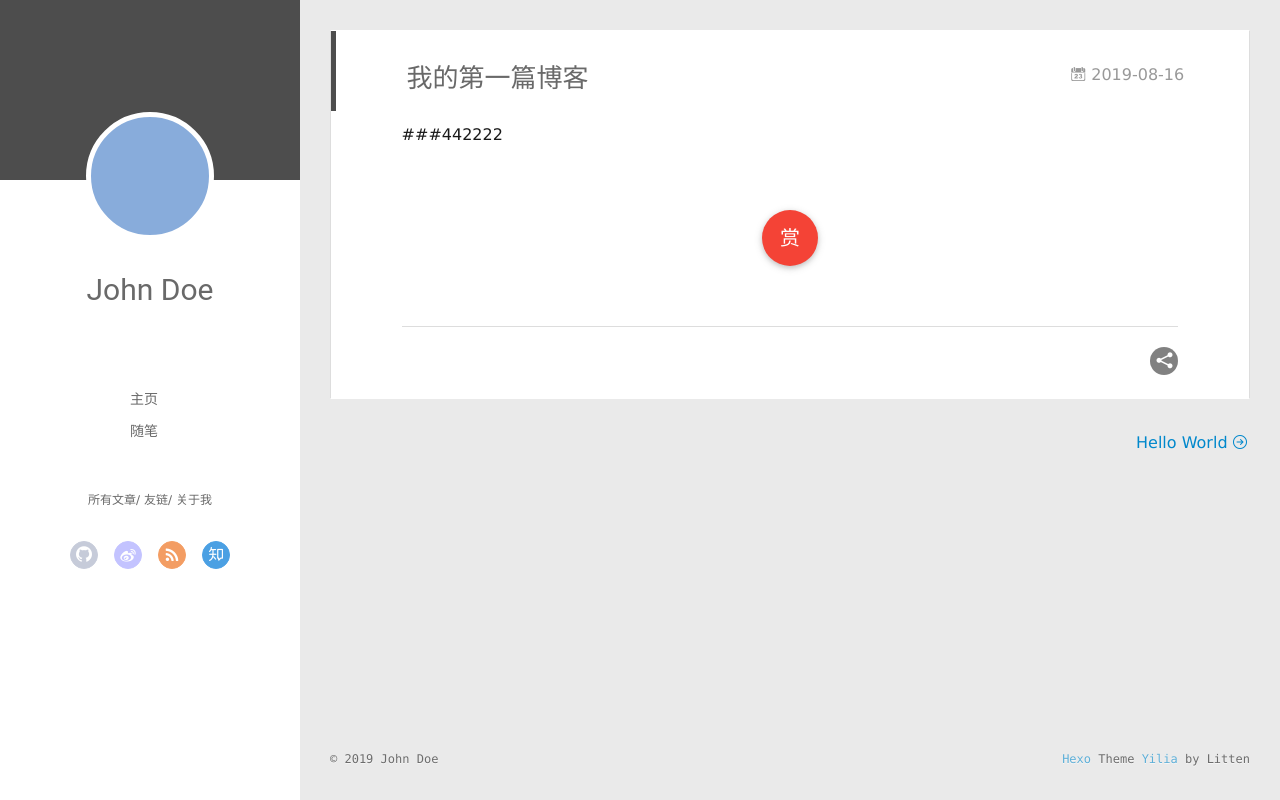
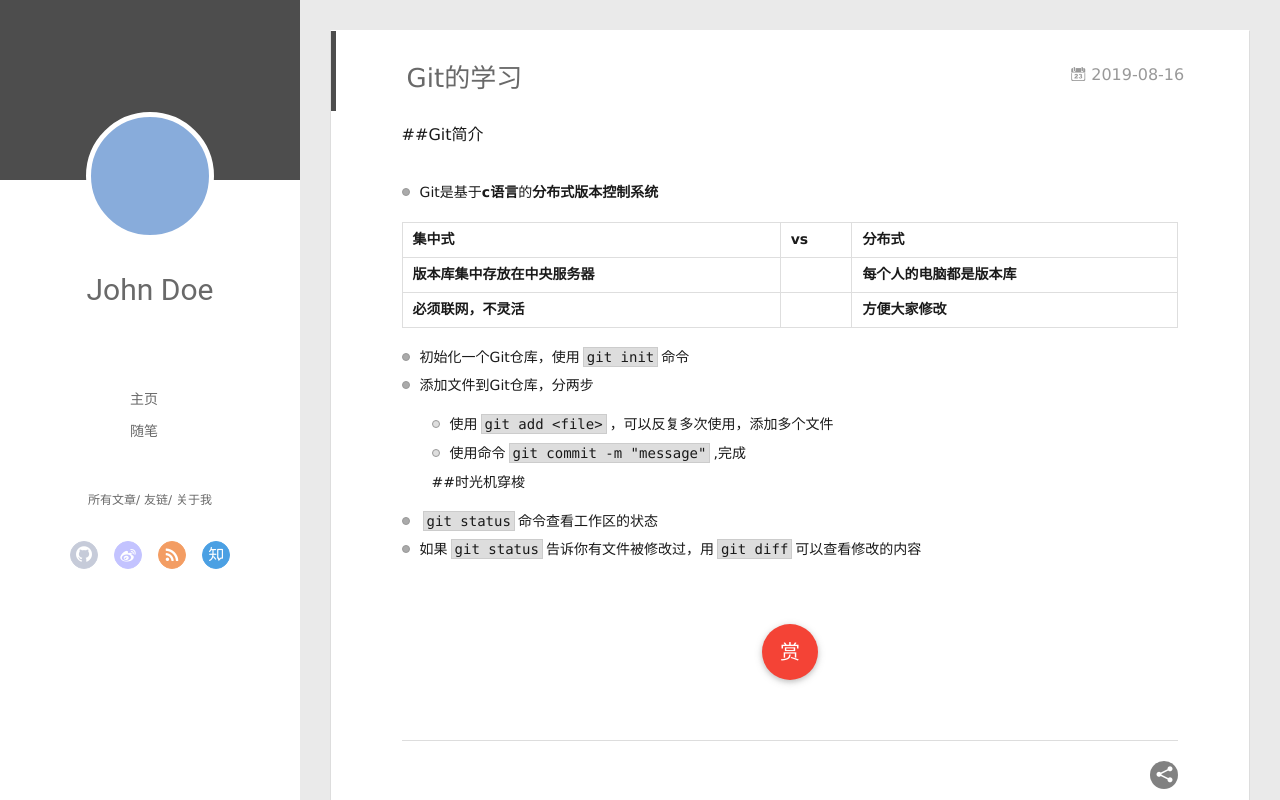
Before and after one commit to winterhu23/winterhu23.github.io, a plain HTML site: page 2019/08/16/GitStudy/index.html in a window 1280 px wide. Drawn offline with Linux system fonts and the light colour scheme; no server answers.

Commit message:
Site updated: 2019-08-16 21:14:04

```diff
--- a/2019/08/16/我的第一篇博客/index.html
+++ b/2019/08/16/GitStudy/index.html
@@ -6,19 +6,19 @@
   <meta name="renderer" content="webkit">
   <meta http-equiv="X-UA-Compatible" content="IE=edge">
   <link rel="dns-prefetch" href="http://yoursite.com">
-  <title>我的第一篇博客 | Hexo</title>
+  <title>Git的学习 | Hexo</title>
   <meta name="viewport" content="width=device-width, initial-scale=1, maximum-scale=1">
-  <meta name="description" content="###442222">
+  <meta name="description" content="##Git简介  Git是基于c语言的分布式版本控制系统                      集中式                         vs                         分布式                               版本库集中存放在中央服务器">
 <meta property="og:type" content="article">
-<meta property="og:title" content="我的第一篇博客">
-<meta property="og:url" content="http://yoursite.com/2019/08/16/我的第一篇博客/index.html">
+<meta property="og:title" content="Git的学习">
+<meta property="og:url" content="http://yoursite.com/2019/08/16/GitStudy/index.html">
 <meta property="og:site_name" content="Hexo">
-<meta property="og:description" content="###442222">
+<meta property="og:description" content="##Git简介  Git是基于c语言的分布式版本控制系统                      集中式                         vs                         分布式                               版本库集中存放在中央服务器">
 <meta property="og:locale" content="en">
-<meta property="og:updated_time" content="2019-08-16T05:55:39.199Z">
+<meta property="og:updated_time" content="2019-08-16T12:56:39.014Z">
 <meta name="twitter:card" content="summary">
-<meta name="twitter:title" content="我的第一篇博客">
-<meta name="twitter:description" content="###442222">
+<meta name="twitter:title" content="Git的学习">
+<meta name="twitter:description" content="##Git简介  Git是基于c语言的分布式版本控制系统                      集中式                         vs                         分布式                               版本库集中存放在中央服务器">
 
     <link rel="alternative" href="/atom.xml" title="Hexo" type="application/atom+xml">
 
@@ -154,19 +154,19 @@
             <canvas data-colors="#eaeaea" data-sectionHeight="100" data-contentId="js-content" id="myCanvas1" class="anm-canvas"></canvas>
           </div>
           <div id="js-content" class="content-ll">
-            <article id="post-我的第一篇博客" class="article article-type-post " itemscope itemprop="blogPost">
+            <article id="post-GitStudy" class="article article-type-post " itemscope itemprop="blogPost">
   <div class="article-inner">
 
       <header class="article-header">
 
 
     <h1 class="article-title" itemprop="name">
-      我的第一篇博客
+      Git的学习
     </h1>
 
 
 
-        <a href="/2019/08/16/我的第一篇博客/" class="archive-article-date">
+        <a href="/2019/08/16/GitStudy/" class="archive-article-date">
   	<time datetime="2019-08-16T05:55:00.000Z" itemprop="datePublished"><i class="icon-calendar icon"></i>2019-08-16</time>
 </a>
 
@@ -174,7 +174,50 @@
 
     <div class="article-entry" itemprop="articleBody">
 
-        <p>###442222</p>
+        <p>##Git简介</p>
+<ul>
+<li>Git是基于<strong>c语言</strong>的<strong>分布式版本控制系统</strong><table>
+   <tr>
+      <th>
+          集中式
+      </th>
+      <th>
+          vs
+      </th>
+      <th>
+          分布式
+      </th>
+  </tr>
+  <tr>
+      <th>
+          版本库集中存放在中央服务器<br>
+      </th>
+      <th>
+      </th>
+      <th>
+          每个人的电脑都是版本库<br>
+      </th>
+  </tr>
+  <tr>
+      <th>
+          必须联网，不灵活<br>
+      </th>
+      <th>
+      </th>
+      <th>
+          方便大家修改<br>
+      </th>
+  </tr>
+</table></li>
+<li>初始化一个Git仓库，使用<code>git init</code>命令</li>
+<li>添加文件到Git仓库，分两步<ul>
+<li>使用<code>git add &lt;file&gt;</code>，可以反复多次使用，添加多个文件</li>
+<li>使用命令<code>git commit -m &quot;message&quot;</code>,完成<br>##时光机穿梭</li>
+</ul>
+</li>
+<li><code>git status</code>命令查看工作区的状态</li>
+<li>如果<code>git status</code>告诉你有文件被修改过，用<code>git diff</code>可以查看修改的内容</li>
+</ul>
 
 
 
@@ -254,7 +297,7 @@
     <a class="close js-modal-close" href="javascript:;"><i class="icon icon-close"></i></a>
     <p>扫一扫，分享到微信</p>
     <div class="wx-qrcode">
-      <img src="//pan.baidu.com/share/qrcode?url=http://yoursite.com/2019/08/16/我的第一篇博客/" alt="微信分享二维码">
+      <img src="//pan.baidu.com/share/qrcode?url=http://yoursite.com/2019/08/16/GitStudy/" alt="微信分享二维码">
     </div>
 </div>
 
```
Also changed, not shown: 2019/08/16/hello-world/index.html (+2 -2 lines), archives/2019/08/index.html (+2 -2 lines), archives/2019/index.html (+2 -2 lines), archives/index.html (+2 -2 lines), index.html (+48 -5 lines).
